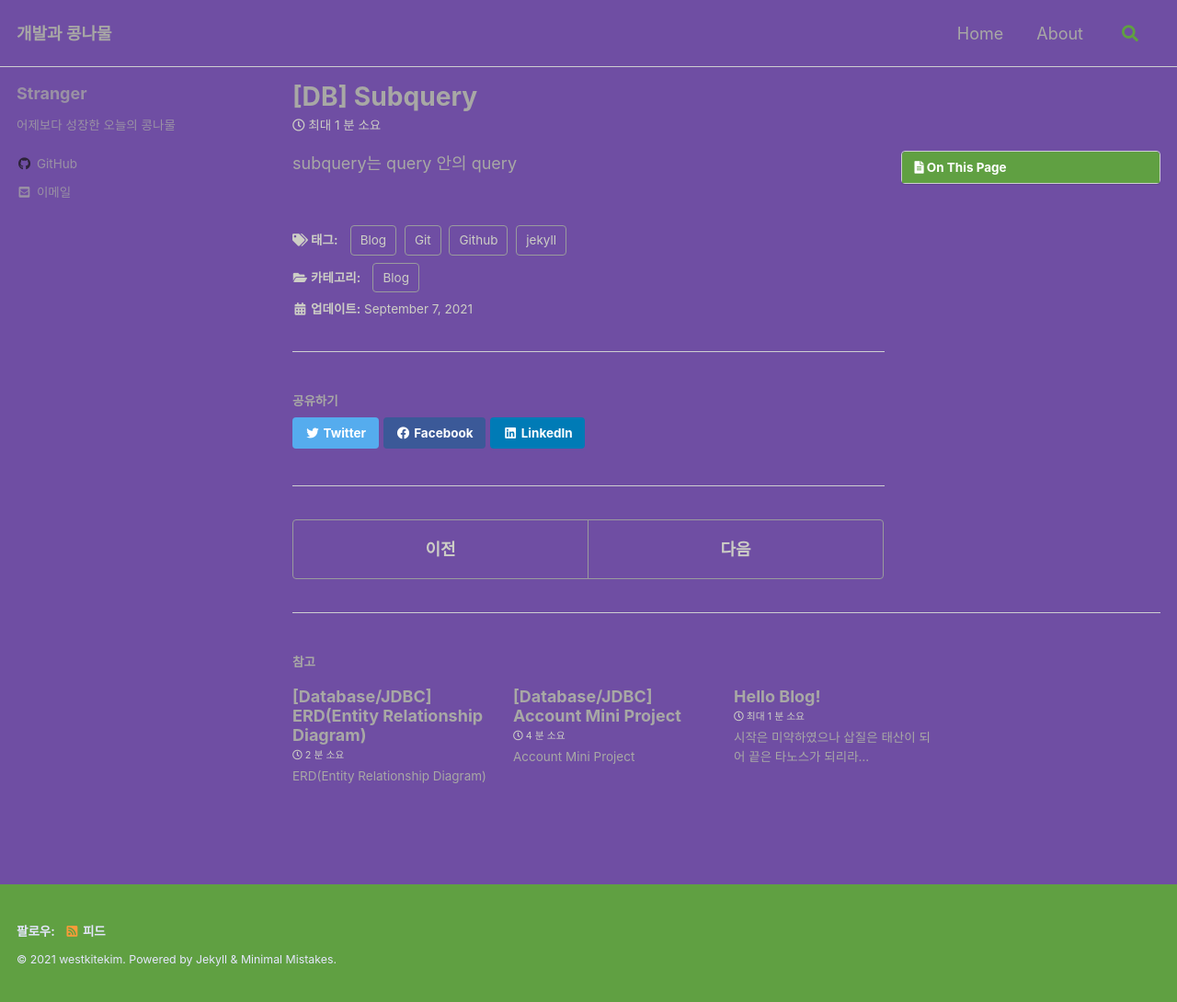
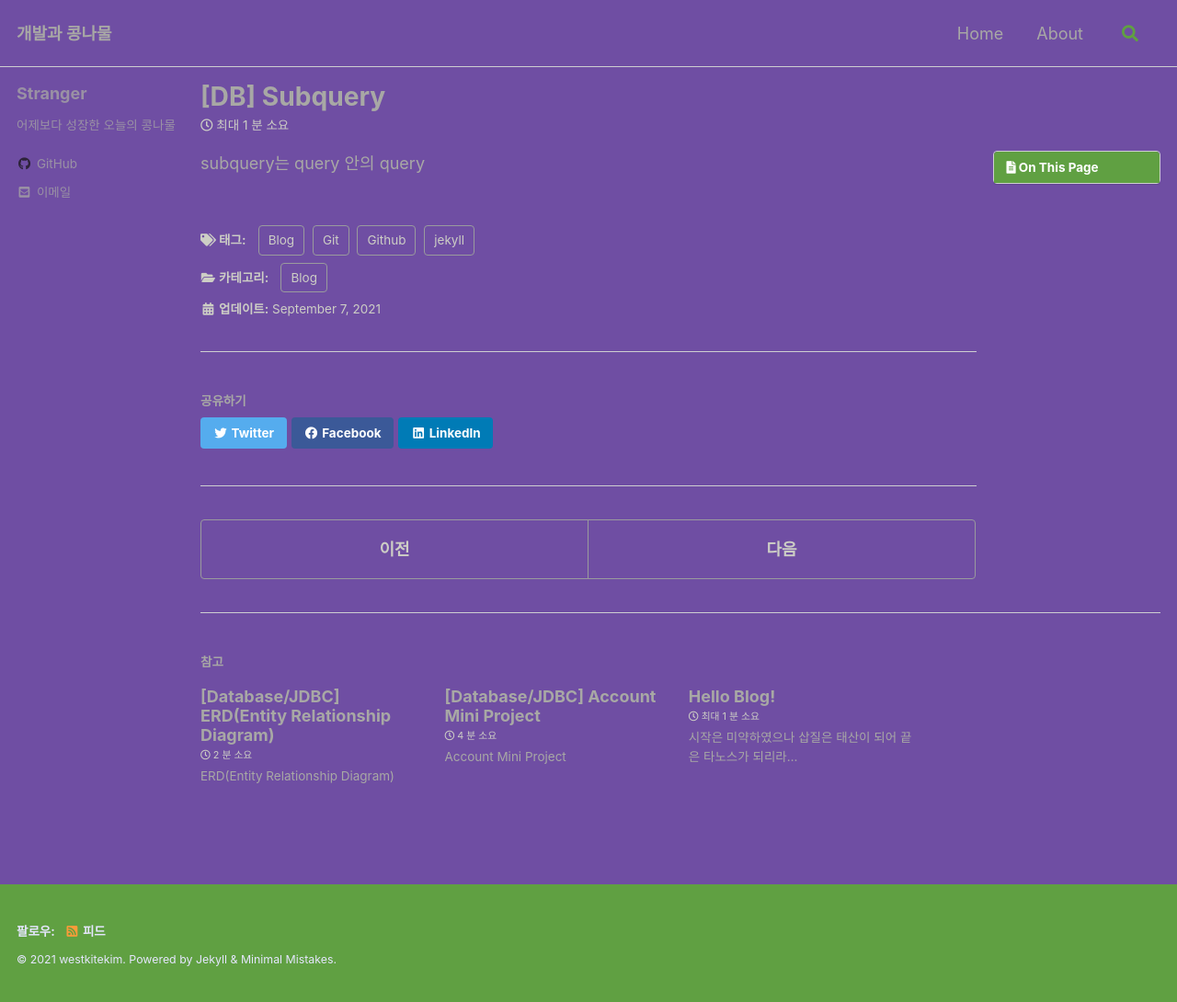
Before and after one commit to westkitekim/westkitekim.github.io, a Jekyll site: the page built from _posts/2021-09-07-[DB}-Subquery.md, in a window 1280 px wide. Shown: the whole page at 92% size. Built offline with Jekyll 4.4.1, drawn with Linux system fonts in a browser that asks for light colours; cached includes are drawn as plain includes.

Commit message:
본문영역넓히기_sass/_minimal-mistakes/_variable.sass

```diff
--- a/_sass/minimal-mistakes/_variables.scss
+++ b/_sass/minimal-mistakes/_variables.scss
@@ -155,9 +155,12 @@
    Grid
    ========================================================================== */
 
-$right-sidebar-width-narrow: 200px !default;
-$right-sidebar-width: 300px !default;
-$right-sidebar-width-wide: 400px !default;
+$right-sidebar-width-narrow: 100px !default;
+   // default 200px
+$right-sidebar-width: 200px !default;
+   // default 300px
+$right-sidebar-width-wide: 250px !default;
+   // default 400px
 
 /*
    Other
```
